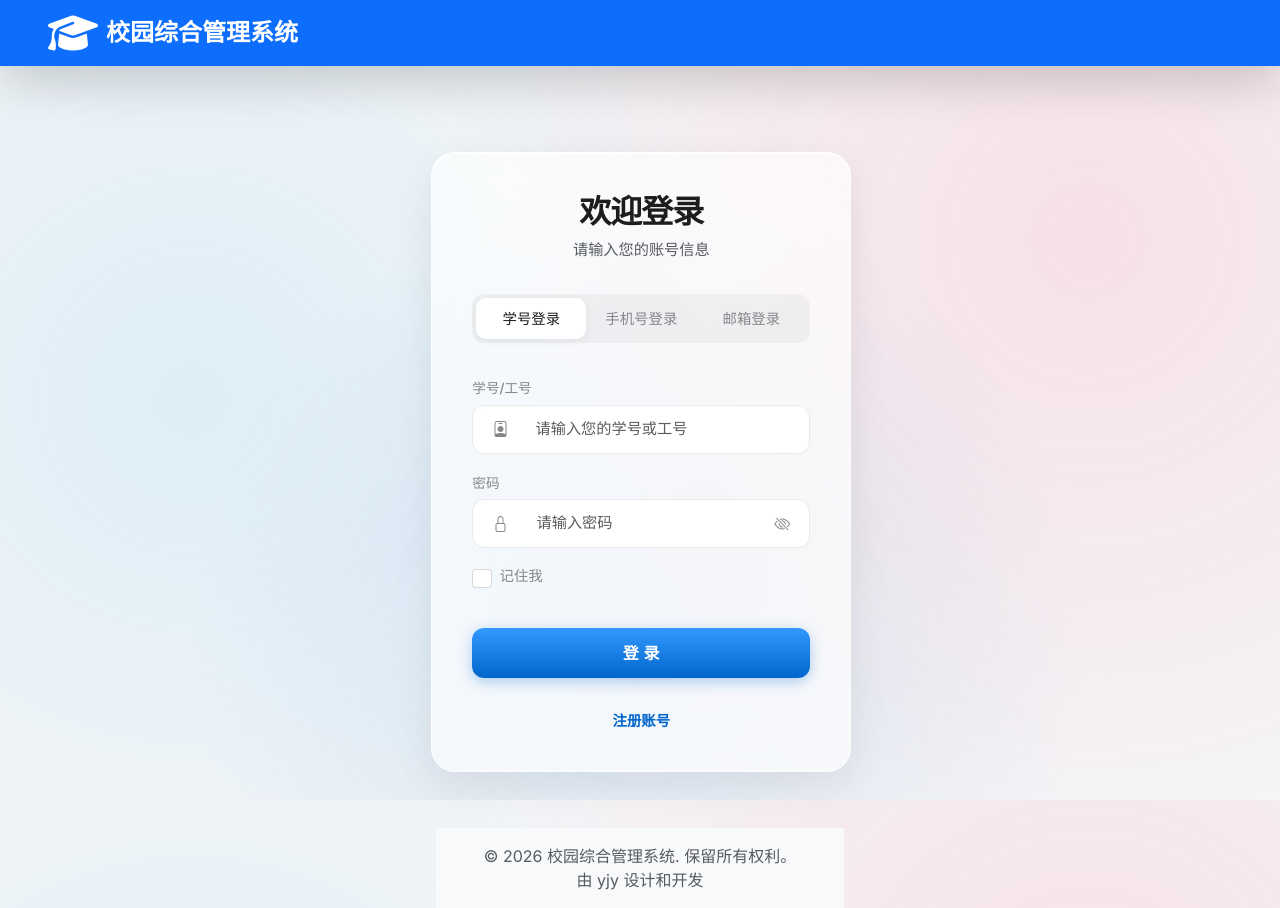
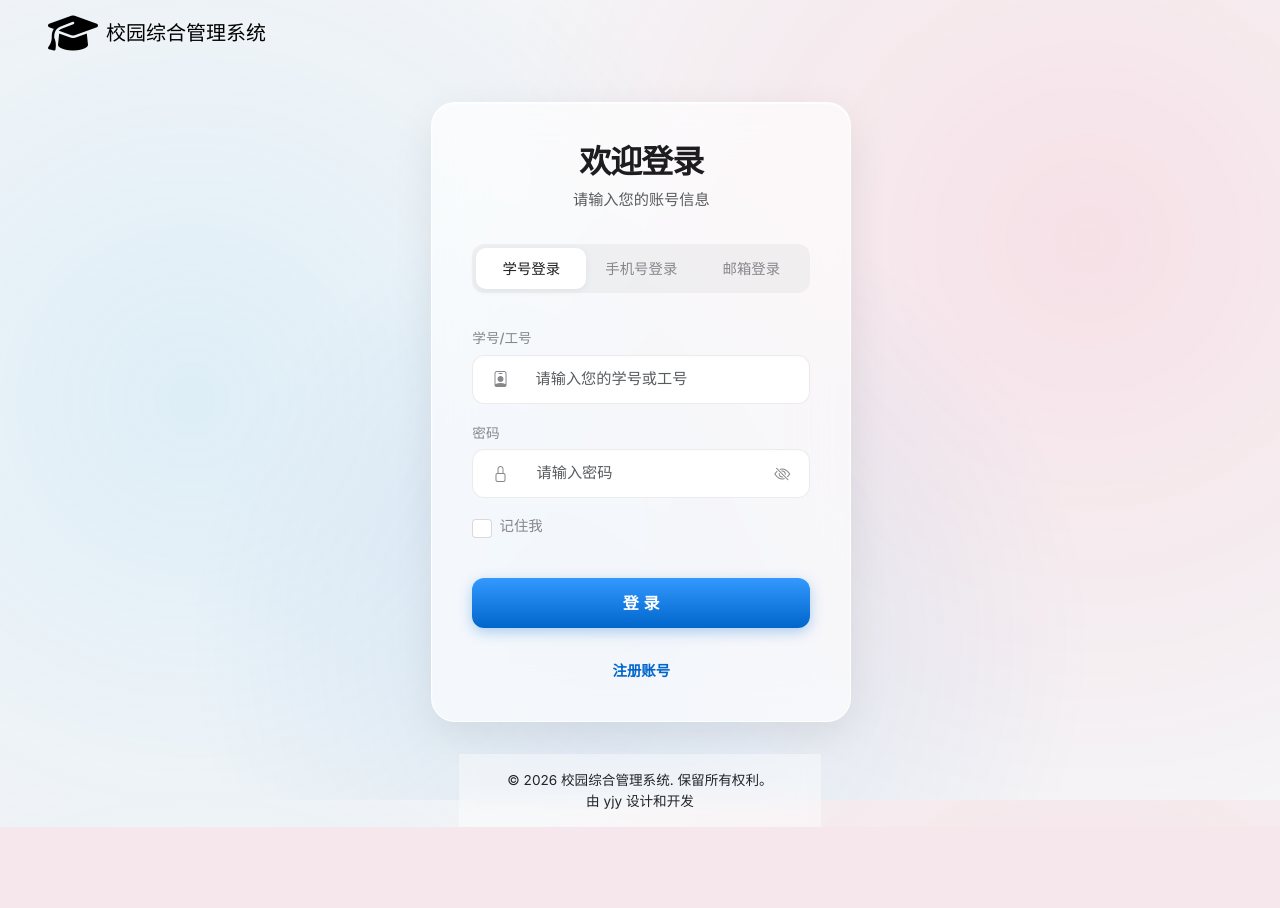
Before and after one commit to yangoono/EduAgent, a Flask app: page /login in a window 1280 px wide. After the commit the page ends 827 px from the top, so only its background shows below. Run offline with Flask 3, Linux system fonts and the light colour scheme; some libraries are stand-ins or nearby versions.

Commit message:
refactor: restructure base layout to fully support Option A Apple Glassmorphism

```diff
--- a/app/templates/auth/base.html
+++ b/app/templates/auth/base.html
@@ -16,11 +16,11 @@
 </head>
 
 <body class="d-flex flex-column min-vh-100">
-    <nav class="navbar navbar-expand-lg navbar-dark bg-primary shadow-lg fixed-top">
+    <nav class="navbar navbar-expand-lg fixed-top">
         <div class="container-fluid px-xl-5 px-lg-4">
             <a class="navbar-brand d-flex align-items-center" href="/">
-                <i class="fas fa-graduation-cap fa-2x me-2 text-white"></i>
-                <span class="fw-bold text-white fs-4">校园综合管理系统</span>
+                <i class="fas fa-graduation-cap fa-2x me-2" style="color: var(--primary);"></i>
+                <span>校园综合管理系统</span>
             </a>
 
             <button class="navbar-toggler" type="button" data-bs-toggle="collapse" data-bs-target="#navbarNav"
@@ -42,8 +42,8 @@
         </div>
     </nav>
 
-    <main class="flex-grow-1 py-4 mt-5">
-        <div class="container-fluid px-xl-5 px-lg-4 my-4 pt-4">
+    <main class="flex-grow-1" style="padding-top: 70px;">
+        <div class="container-fluid px-0">
             <div class="flash-messages-container">
                 {% with messages = get_flashed_messages(with_categories=true) %}
                     {% if messages %}
@@ -73,11 +73,11 @@
         </div>
     </main>
 
-    <footer class="bg-light py-3 mt-auto">
-        <div class="container-fluid px-xl-5 px-lg-4 text-center text-muted">
-            <p class="mb-0">&copy; {{ moment().format('YYYY') }} 校园综合管理系统. 保留所有权利。</p> {# 优化：动态获取年份 #}
+    <footer class="py-3 mt-auto" style="background: rgba(255,255,255,0.4); backdrop-filter: blur(10px);">
+        <div class="container-fluid px-xl-5 px-lg-4 text-center" style="color: var(--text-secondary);">
+            <p class="mb-0" style="font-size: 0.85rem;">&copy; {{ moment().format('YYYY') }} 校园综合管理系统. 保留所有权利。</p>
             {{ moment.include_moment() }}
-            <p class="mb-0">由 <a>yjy</a> 设计和开发</p>
+            <p class="mb-0" style="font-size: 0.85rem;">由 <a>yjy</a> 设计和开发</p>
         </div>
     </footer>
 
```
